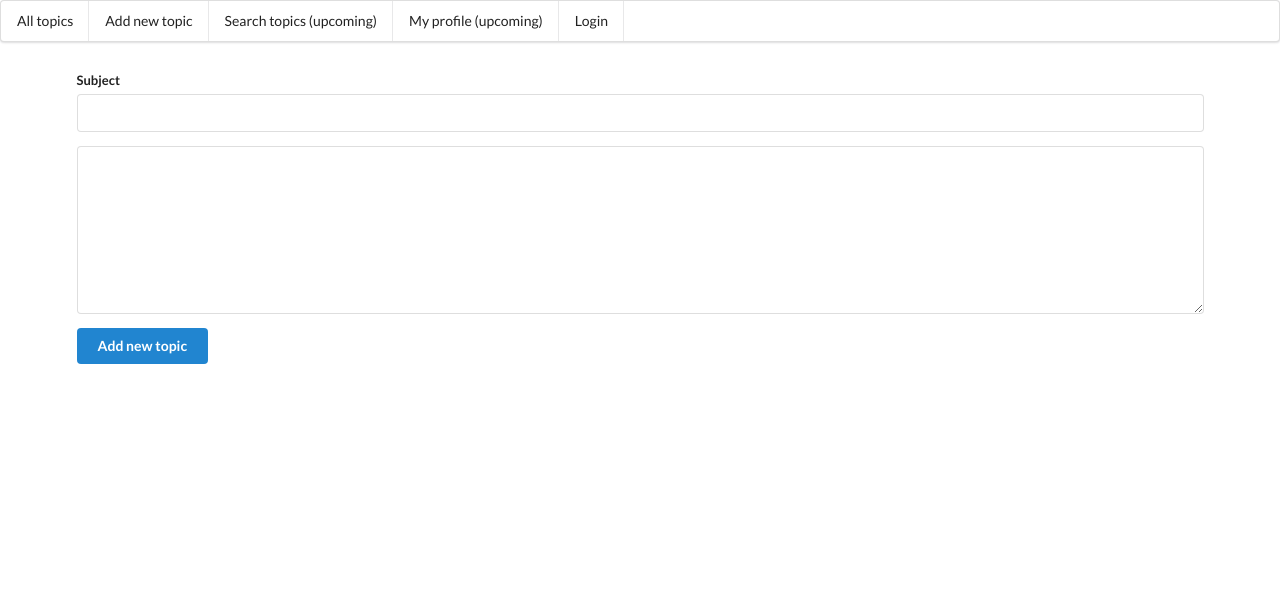
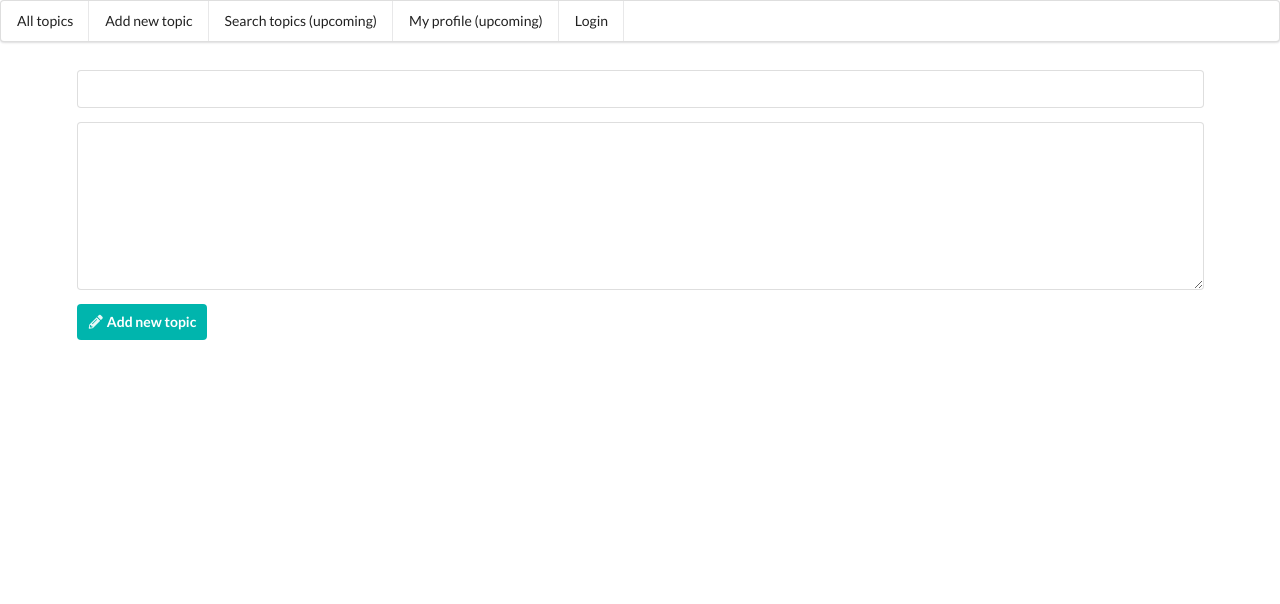
Before and after one commit to joonaspartanen/tsoha-forum, a Flask app: template application/templates/topics/new.html in a window 1280 px wide. Shown: the top 604 px of the page. Run offline with Flask 2, Linux system fonts and the light colour scheme; the template is opened without the code that fills it, so the values that code supplies are empty, except form fields; tables that the repository leaves empty hold one stand-in row (values such as "Sample post"); form fields are guessed from the names that the template uses; some libraries are stand-ins or nearby versions.

Commit message:
Update new topic view

```diff
--- a/application/templates/topics/new.html
+++ b/application/templates/topics/new.html
@@ -1,14 +1,24 @@
-{% extends "layout.html" %}
-
-{% block body %}
+{% extends "layout.html" %} {% block body %}
 <form class="ui form" method="POST" action="{{ url_for('topics_create') }}">
-    <div class="field">
-        <label>Subject</label>
-        <input type="text" name="subject">
+  <div class="field">
+    {{ form.subject }}
+    {% for error in form.subject.errors %}
+    <div class="ui pointing red basic label">
+      {{ error }}
     </div>
-    <div class="field">
-        <textarea name="body"></textarea>
+    {% endfor %}
+  </div>
+  <div class="field">
+    {{ form.body }}
+    {% for error in form.body.errors %}
+    <div class="ui pointing red basic label">
+      {{ error }}
     </div>
-    <button class="ui primary button" type="submit">Add new topic</button>
+    {% endfor %}
+  </div>
+  <button class="ui teal icon button" type="submit">
+    <i class="pencil icon"></i>
+    Add new topic
+  </button>
 </form>
 {% endblock %}
```
